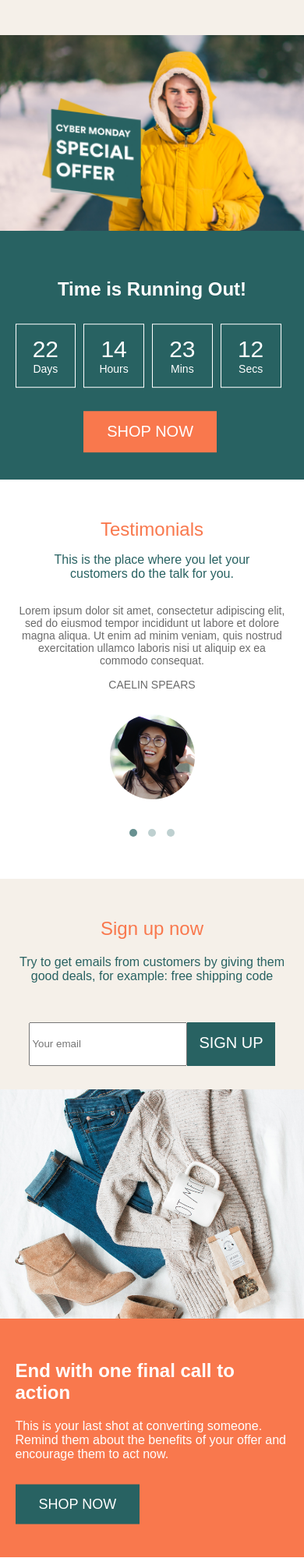
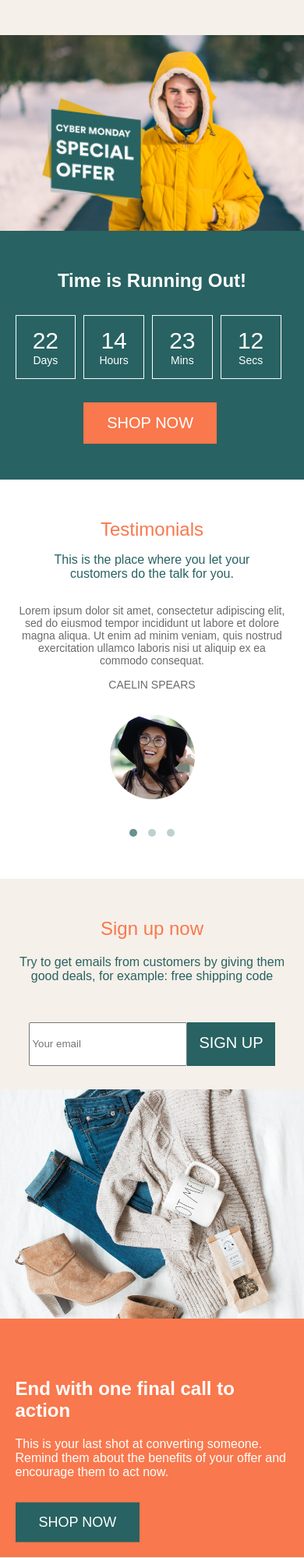
Before and after one commit to PhamHuong04/Comfy, a plain HTML site: page index.html in a window 390 px wide. Shown: the part 3841-5839 px from the top of the page at 78% size. Drawn offline with Linux system fonts and the light colour scheme.

Commit message:
fix margin

```diff
--- a/comfy.css
+++ b/comfy.css
@@ -445,7 +445,7 @@
   .time .content {
     margin: auto;
     width: 90%;
-    transform: translate(0%, 140%);
+    transform: translate(0%, 135%);
   }
   .time .content .title {
     font-size: var(--font-size-5xl);
@@ -514,7 +514,7 @@
   .action .content {
     margin: auto;
     width: 90%;
-    transform: translate(0%, 150%);
+    transform: translate(0%, 160%);
   }
   .action .title {
     font-size: var(--font-size-5xl);
```
